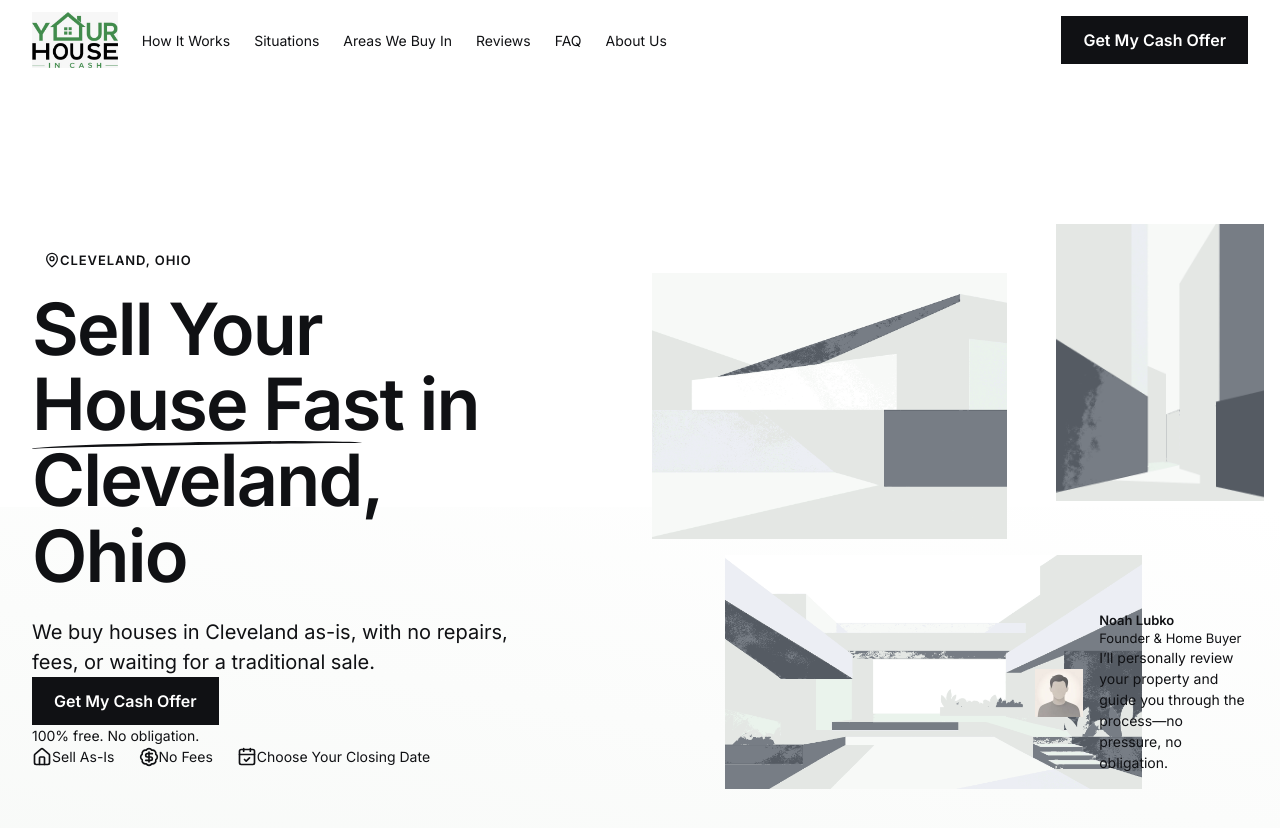
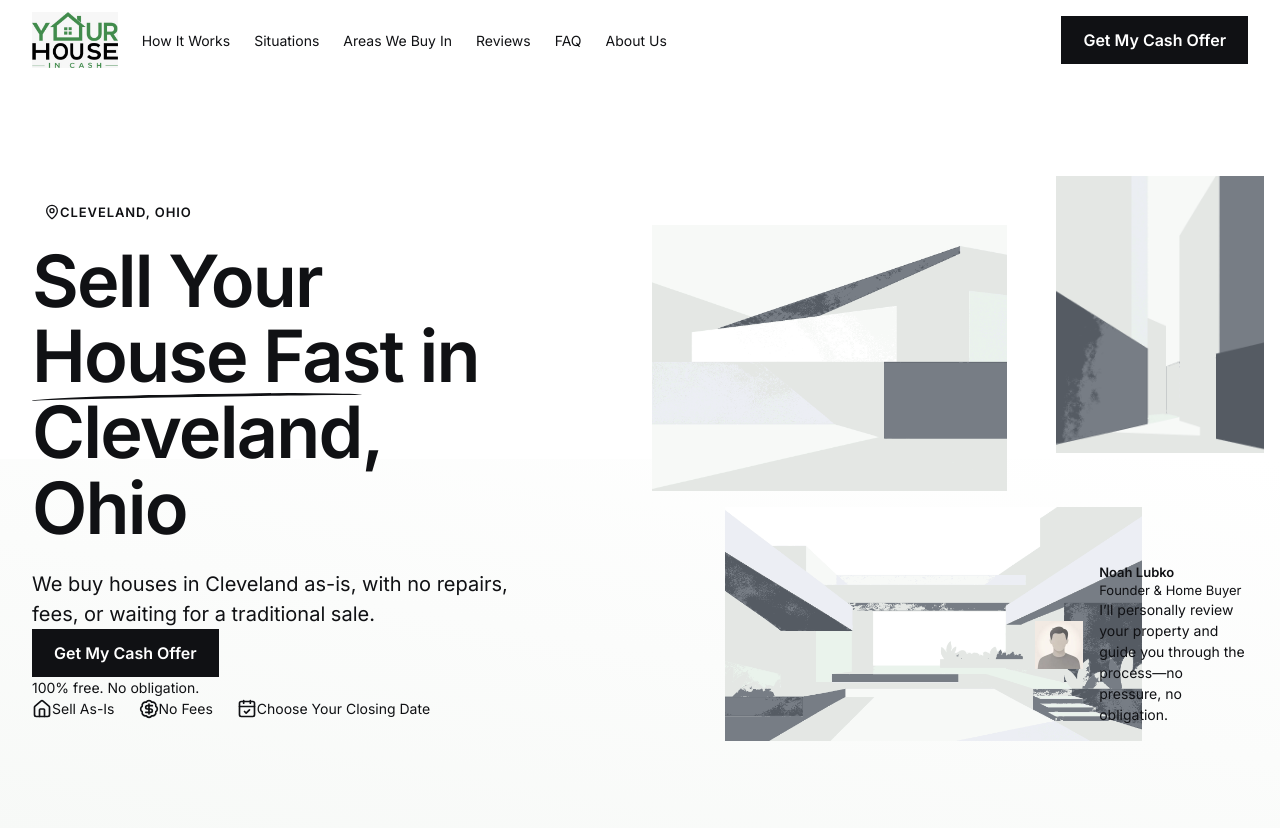
Before and after one commit to YHICAdmin/your-house-in-cash, a Next.js app: page / in a window 1280 px wide. Shown: the top 828 px of the page. Built offline with nearby package versions, Linux system fonts and the light colour scheme.

Commit message:
style: reduce desktop section spacing

```diff
--- a/src/app/globals.css
+++ b/src/app/globals.css
@@ -79,7 +79,7 @@
     --text-h2: 3.25rem;
     --text-h3: 1.75rem;
     --text-body-large: 1.25rem;
-    --section-spacing: 9rem;
+    --section-spacing: var(--spacing-3xl);
   }
 }
 
```
Also changed, not shown: project-documentation/visual-design-system.md (+1 -1 lines).
